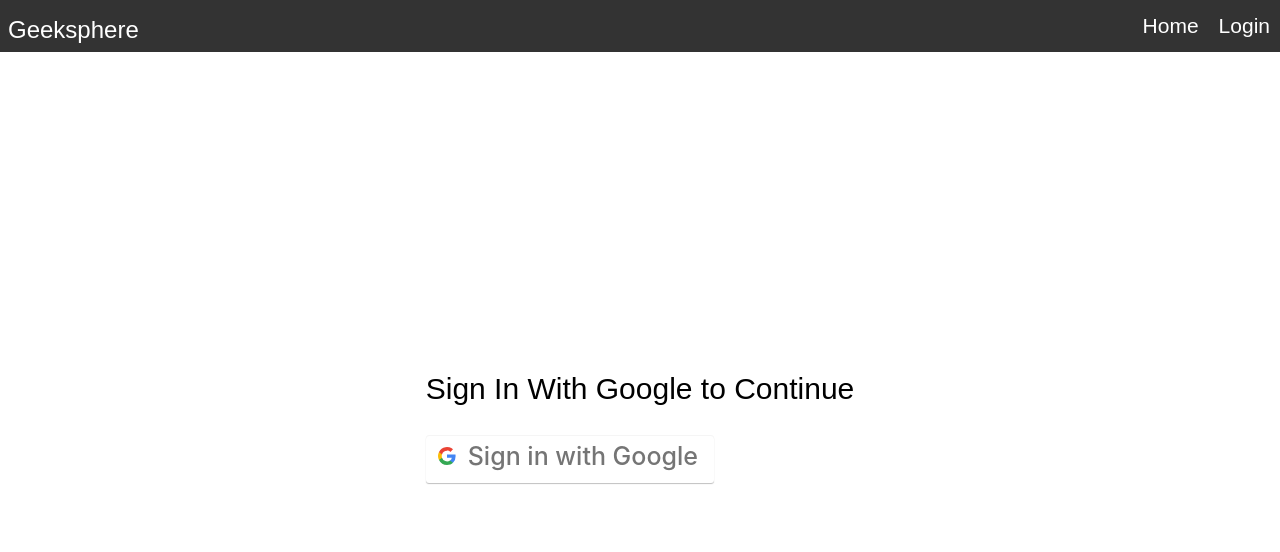
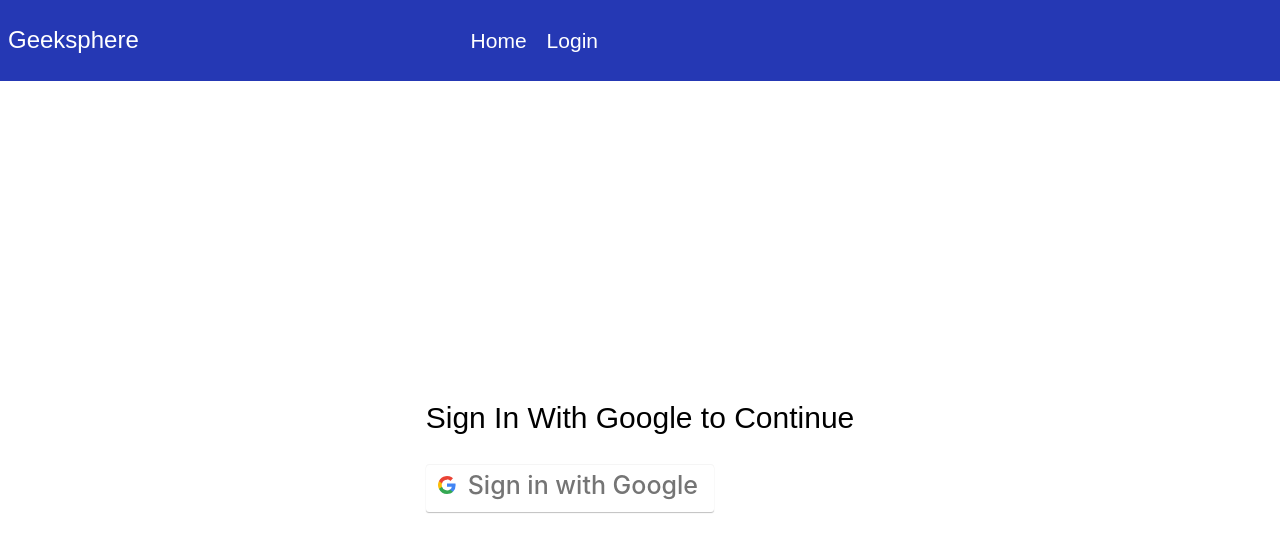
Before and after one commit to shreyas2711/Blog-App, a React (Create React App) app: page /login in a window 1280 px wide. Shown: the top 552 px of the page. Built offline with nearby package versions, Linux system fonts and the light colour scheme; no server answers; a web font is replaced by a local one.

Commit message:
new commit

```diff
--- a/src/App.css
+++ b/src/App.css
@@ -63,7 +63,7 @@
 }
 
 a:hover{
-  color: #5853ff;
+  color: #d9d2d2;
   transition: 0.2s;
 }
 
@@ -173,6 +173,15 @@
   background-color: #ebebeb;
   box-shadow: 0 -1px 0 rgba(0, 0, 0, 0.04), 0 1px 1px rgba(0, 0, 0, 0.25);
   cursor: not-allowed;
+}
+
+.Logout{
+  height: 25px;
+  margin-top: 10px;
+}
+
+.Logout:hover{
+  cursor: pointer;
 }
 
 /* .homePage {
@@ -619,21 +628,22 @@
   display: flex;
   justify-content: space-between;
   align-items: center;
-  background-color: #333;
+  background-color: #2538b4;
   color: white;
-  height: 52px;
+  height: 81px;
 }
 
 .brand-title{
   font-size: 1.5rem;
   margin: 0.5rem;
-  margin-top: 1rem;
+  margin-top: 6px;
 }
 
 .navbar-links ul{
   margin: 0;
   padding: 0;
   display: flex;
+  margin-right: 42rem;
 }
 
 .navbar-links li{
--- a/src/App.js
+++ b/src/App.js
@@ -50,11 +50,6 @@
 
         <nav className='navbar'>
           <div className="brand-title">Geeksphere</div>
-          {/* <a href="#" className='toggle-button'>
-            <span className='bar'></span>
-            <span className='bar'></span>
-            <span className='bar'></span>
-          </a> */}
           <div className="navbar-links">
             <ul>
             <Link to="/">Home</Link>
@@ -62,7 +57,7 @@
         ): (
           <>
           <Link to="/createpost">Create Post</Link>
-          <button onClick={SignUserOut}>Log Out</button>
+          <button className= 'Logout' onClick={SignUserOut}>Log Out</button>
           </>
           )}
             </ul>
--- a/src/pages/ArticleLandingPage.jsx
+++ b/src/pages/ArticleLandingPage.jsx
@@ -18,6 +18,7 @@
         const articleSnapshot = await getDoc(articleDocRef);
         if (articleSnapshot.exists()) {
           setArticleData(articleSnapshot.data());
+          console.log(articleSnapshot);
         } else {
           console.error('Article not found.');
         }
--- a/src/pages/Home.jsx
+++ b/src/pages/Home.jsx
@@ -160,7 +160,7 @@
 
 
       {/* Top portion with a different background image */}
-      <div className='top-portion'
+      {/* <div className='top-portion'
   style={{
     background: `url('https://t3.ftcdn.net/jpg/03/95/37/18/360_F_395371896_s1iRJw4cDzYvMC5750sYzcyxpVvl97Lr.jpg')`,
     backgroundSize: '100% 100%',
@@ -170,10 +170,10 @@
     display: 'flex',
     alignItems: 'center',
     justifyContent: 'center',
-  }}
->
+  }} */}
+{/* > */}
         {/* <h1 style={{ color: 'white', fontSize: '60px', fontFamily: "cursive", fontWeight: "500" }}>{showText.join('')}</h1> */}
-        <TypeAnimation
+        {/* <TypeAnimation
       sequence={[
         // Same substring at the start will only be typed out once, initially
         'Welcome to my Blog!',
@@ -187,7 +187,10 @@
       style={{ fontSize: '60px', display: 'inline-block',color:"white",fontFamily: "cursive",fontWeight: "500",marginLeft:"50px" }}
       repeat={Infinity}
     />
-      </div>
+      </div> */}
+
+
+      {/* <div className='top-portion' style={{backgroundColor:"green",height:"12rem"}}>HELLO</div> */}
 
 
 
```
